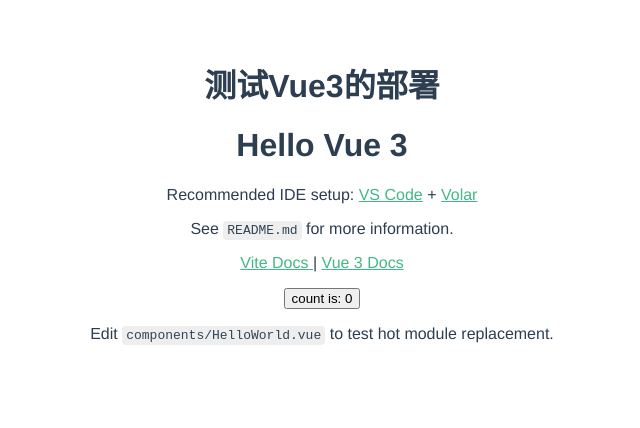
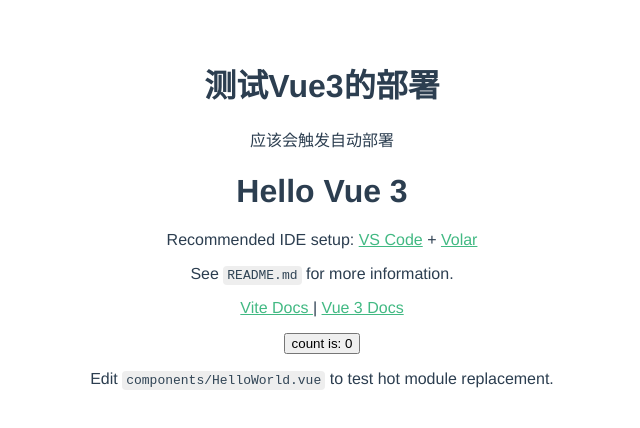
Before and after one commit to stevenleep/devops-deploy-vue3, a Vue app: page / in a window 1280 px wide. Shown: the top 428 px of the page, without its empty margins (318-958 px from the left). Built offline with nearby package versions, Linux system fonts and the light colour scheme.

Commit message:
Update App.vue

```diff
--- a/src/App.vue
+++ b/src/App.vue
@@ -4,6 +4,7 @@
 
 <template>
   <h1>测试Vue3的部署</h1>
+  <span>应该会触发自动部署</span>
   <HelloWorld msg="Hello Vue 3" />
 </template>
 
```
